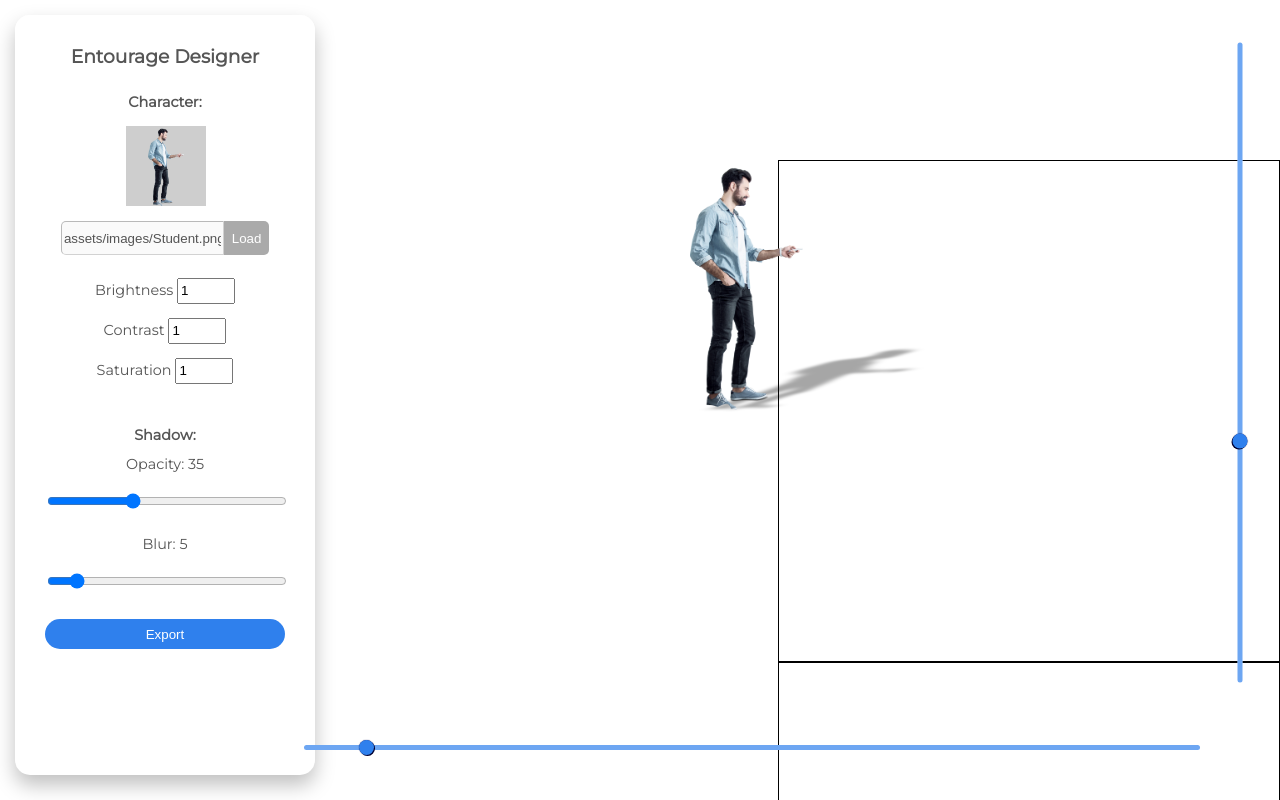
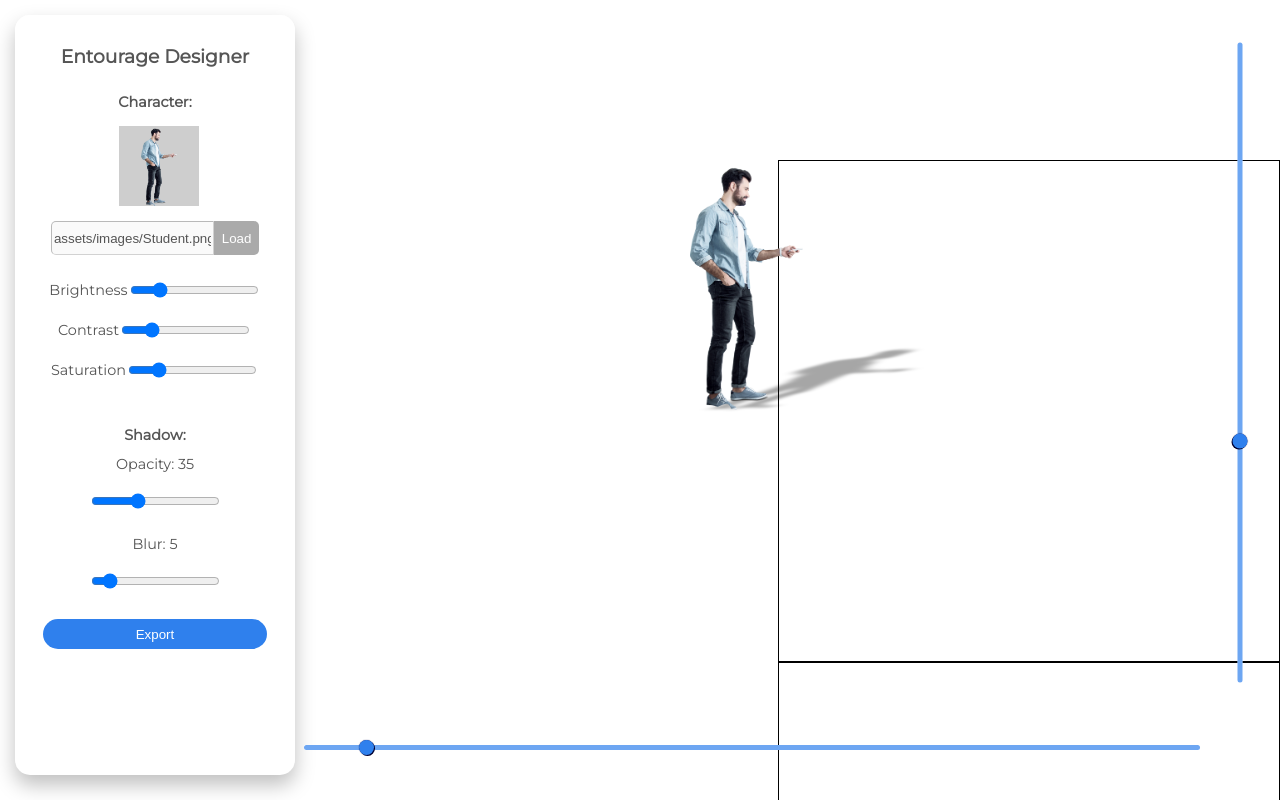
Before and after one commit to AlbertoCaballero/entourage-designer, an Angular app: page / in a window 1280 px wide. Built offline with nearby package versions, Linux system fonts and the light colour scheme.

Commit message:
UI adjustments

```diff
--- a/src/app/viewbox/viewbox.component.html
+++ b/src/app/viewbox/viewbox.component.html
@@ -24,12 +24,14 @@
   </div>
 
   <div class="character-properties-container">
-    Brightness <input type="number" id="bright-number" min="0" step="0.01" (input)="brightNum=$event.target.value"
-      style="width: 50px; height: 20px;" value={{brightNum}}><br>
-    Contrast <input type="number" id="cont-number" min="0" step="0.01" (input)="contNum=$event.target.value"
-      style="width: 50px; height: 20px;" value={{contNum}}><br>
-    Saturation <input type="number" id="sat-number" min="0" step="0.01" (input)="satNum=$event.target.value"
-      style="width: 50px; height: 20px;" value={{satNum}}><br>
+    Brightness<input type="range" id="bright-number" min="0" max="5" step="0.1" (input)="brightNum=$event.target.value"
+      style="width: inherit; height: 10px;" value={{brightNum}}>
+
+    Contrast<input type="range" id="cont-number" min="0" max="5" step="0.1" (input)="contNum=$event.target.value"
+      style="width: inherit; height: 10px;" value={{contNum}}>
+
+    Saturation<input type="range" id="sat-number" min="0" max="5" step="0.1" (input)="satNum=$event.target.value"
+      style="width: inherit; height: 10px;" value={{satNum}}>
   </div>
 
   <br><br>
--- a/src/app/viewbox/viewbox.component.scss
+++ b/src/app/viewbox/viewbox.component.scss
@@ -48,7 +48,7 @@ h2 {
 }
 
 .adjust-controlers {
-    width: 300px;
+    width: 280px;
     height: 95vh;
     position: absolute;
     box-shadow: 0px 10px 20px rgba(0, 0, 0, 0.25);
@@ -71,7 +71,6 @@ h2 {
 
 .adjust-controlers:hover {
   overflow-y: auto;
-  padding-right: 0px;
 }
 
 .adjust-controlers::-webkit-scrollbar {
@@ -87,6 +86,7 @@ h2 {
   border-radius: 15px;
   background-color: #2F80ED;
   margin: 15px;
+  bottom: 15px;
 }
 
 .imgbtn:hover {
@@ -151,7 +151,7 @@ h2 {
 }
 
 .range-shadow {
-  width: 100%;
+  width: inherit;
 }
 
 #image-top, #shadow {
```
